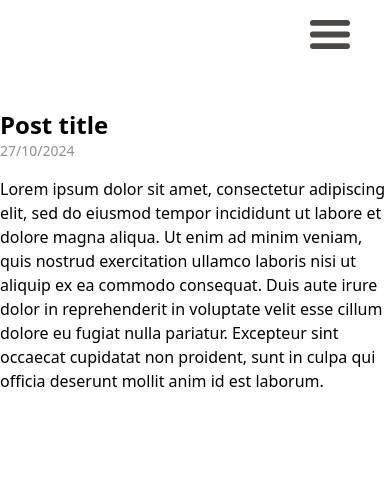
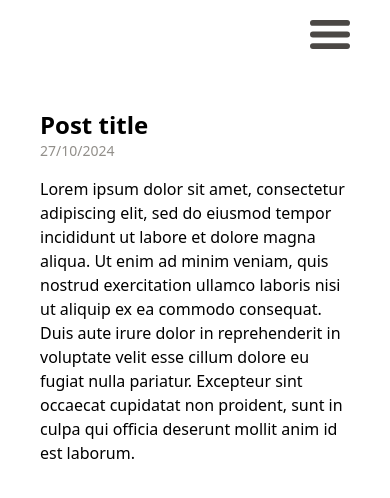
Before and after one commit to mn46/simple-blog, a Next.js app: page /post/1 in a window 390 px wide. Shown: the top 498 px of the page. Built offline with nearby package versions, Linux system fonts and the light colour scheme.

Commit message:
Add breakpoints to improve readability on all screen sizes

```diff
--- a/app/post/[id]/page.tsx
+++ b/app/post/[id]/page.tsx
@@ -1,6 +1,9 @@
 const page = ({ id }) => {
   return (
-    <article id={`post${id}`} className="flex flex-col gap-4 mt-10">
+    <article
+      id={`post${id}`}
+      className="flex flex-col gap-4 mt-10 mx-10 lg:mx-32 xl:mx-96"
+    >
       <div>
         <h3 className="text-2xl font-bold">Post title</h3>
         <h4 className="text-sm text-secondary">27/10/2024</h4>
```
